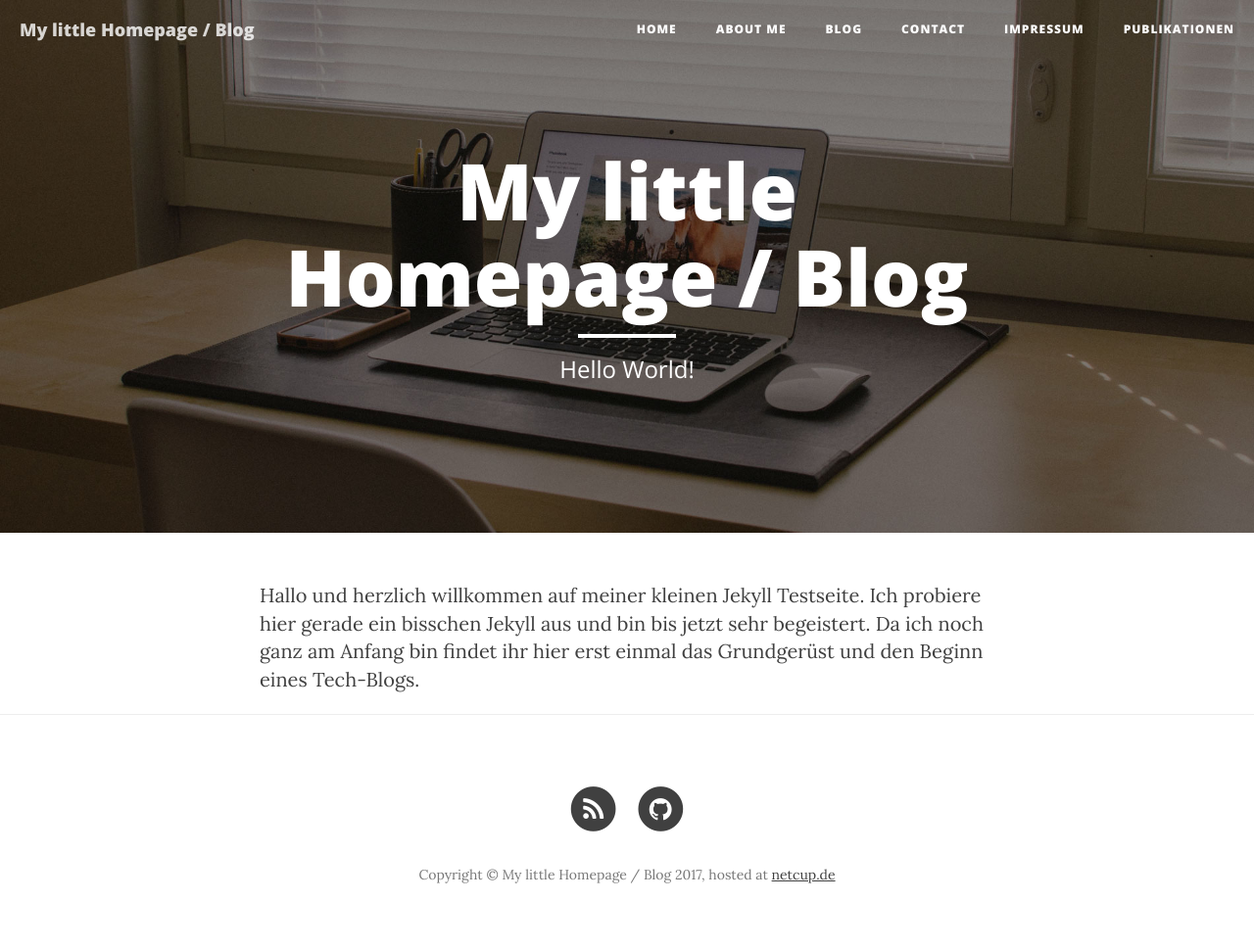
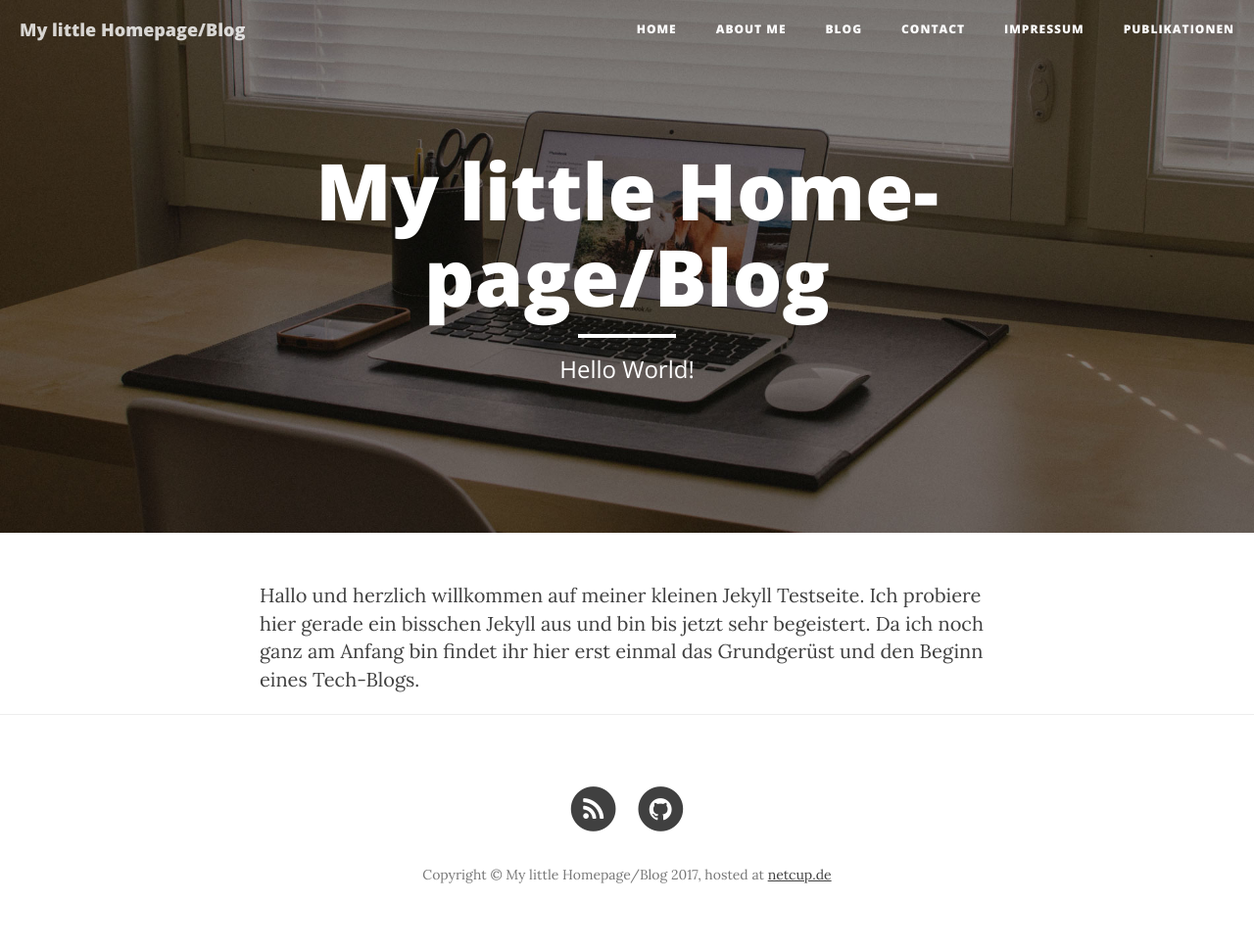
Before and after one commit to Danny4927/danny4927.github.io, a Jekyll site: the page built from index.html, in a window 1280 px wide. Shown: the whole page at 98% size. Built offline with Jekyll 4.4.1, drawn with Linux system fonts in a browser that asks for light colours; nearby versions of some CDN libraries.

Commit message:
added soft hyphen to title

```diff
--- a/_config.yml
+++ b/_config.yml
@@ -1,5 +1,5 @@
 # Site settings
-title: My little Homepage / Blog
+title: My little Home&shy;page/&shy;Blog
 email: info@danielknoell.de
 description: > # this means to ignore newlines until "baseurl:"
   This is my little homepage with tech blog.
```
